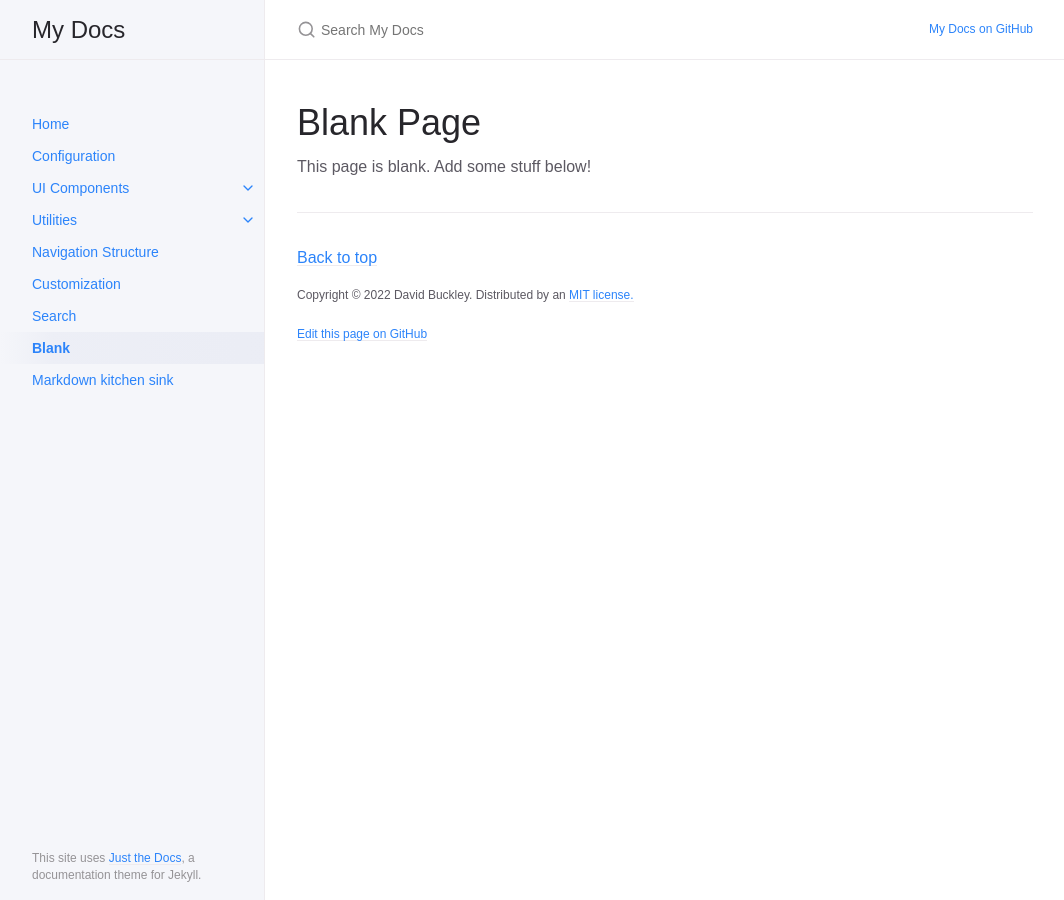
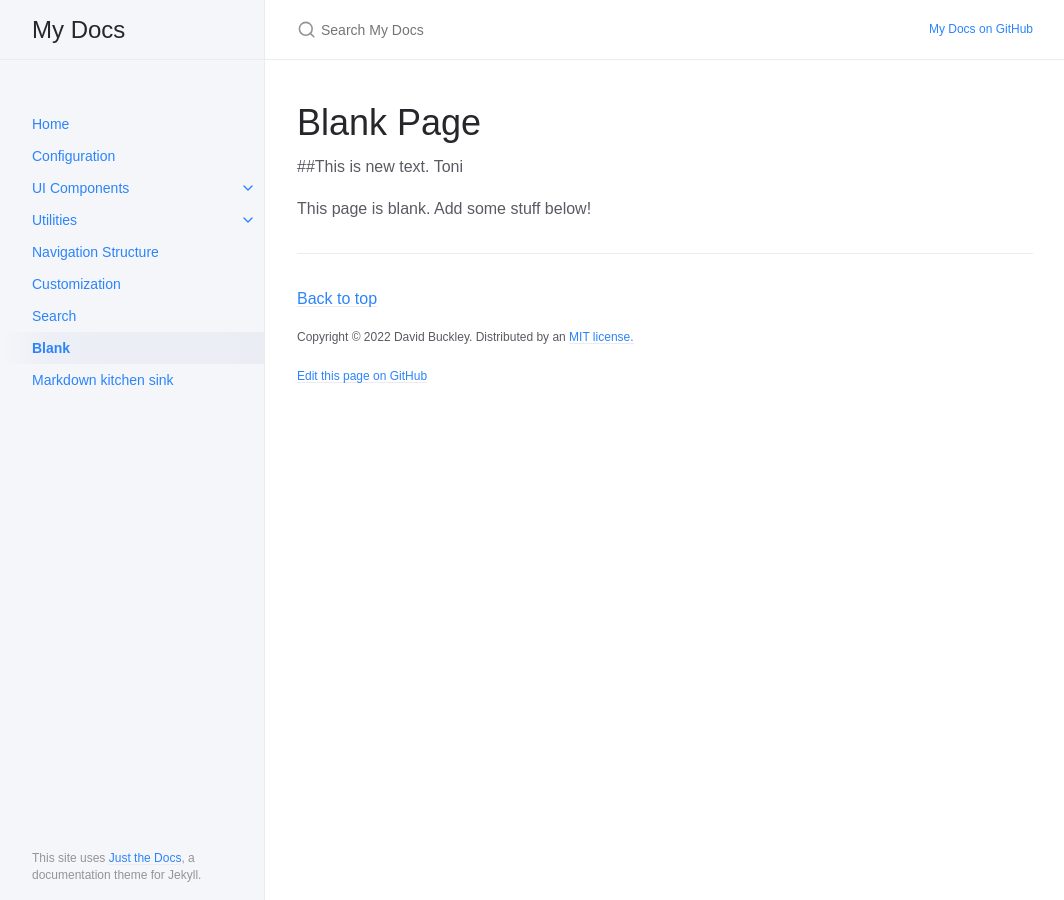
Before and after one commit to buckldav/my-docs, a Jekyll site: the page built from docs/blank.md, in a window 1280 px wide. Shown: the whole page, without its empty margins (107-1171 px from the left). Built offline with Jekyll 4.4.1, drawn with Linux system fonts in a browser that asks for light colours; some web fonts are replaced.

Commit message:
Update blank.md

```diff
--- a/docs/blank.md
+++ b/docs/blank.md
@@ -2,8 +2,10 @@
 layout: default
 title: Blank
 nav_order: 8
+
 ---
 
 # Blank Page
+##This is new text.  Toni
 
 This page is blank. Add some stuff below!
```
